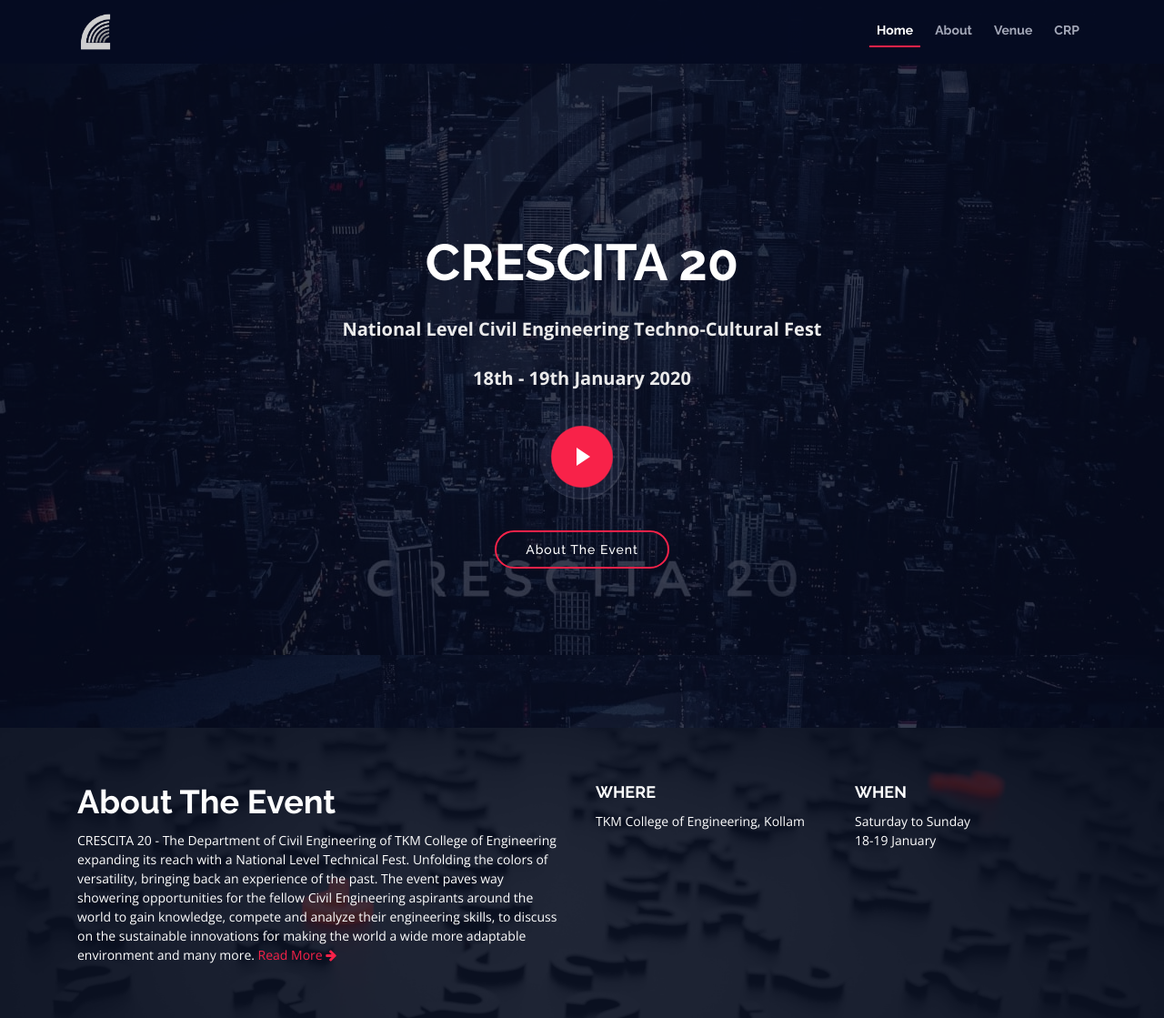
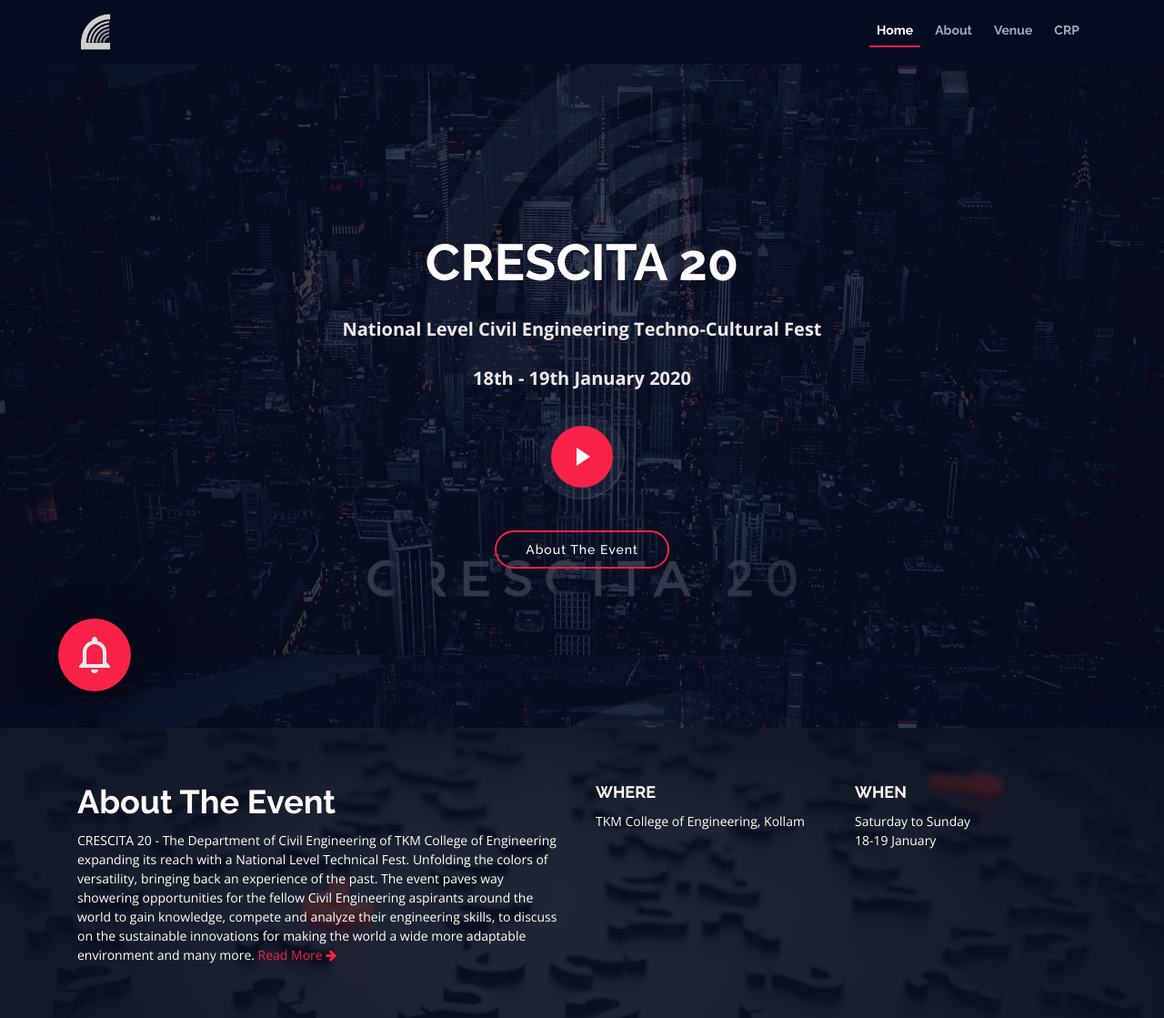
Before and after one commit to nalimhahs/crescita, a Django app: page / in a window 1280 px wide. Shown: the top 1119 px of the page at 91% size. Run offline with Django 3.2, Linux system fonts and the light colour scheme; data that the repository does not hold is empty; parts of the project's set-up code (start-up, migrations or seed data) failed here and were passed over; some libraries are stand-ins or nearby versions.

Commit message:
Finished notification system

```diff
--- a/events/admin.py
+++ b/events/admin.py
@@ -1,10 +1,13 @@
 from django.contrib import admin
-from .models import Event, Catagory, Organizer
+
+from .models import Event, Catagory, Organizer, Update
+
 
 # Register your models here.
 
 class EventAdmin(admin.ModelAdmin):
     prepopulated_fields = {'event_slug': ('name',)}
+
 
 class CatagoryAdmin(admin.ModelAdmin):
     prepopulated_fields = {'slug': ('name',)}
@@ -12,3 +15,4 @@ class CatagoryAdmin(admin.ModelAdmin):
 admin.site.register(Event, EventAdmin)
 admin.site.register(Catagory, CatagoryAdmin)
 admin.site.register(Organizer)
+admin.site.register(Update)
--- /dev/null
+++ b/static/css/fab.css
@@ -0,0 +1,26 @@
+.fab {
+    position: fixed;
+    bottom: 5vh;
+    left: 5vw;
+    width: 10vh;
+    height: 10vh;
+    border-radius: 100%;
+    z-index: 999;
+    display: flex;
+    justify-content: center;
+    align-items: center;
+    background: #f82249;
+    box-shadow: 4px 10px 44px 0px rgba(0, 0, 0, 0.5);
+    cursor: pointer;
+}
+
+.fab:hover {
+    transform: scale(1.1);
+    transition: 0.1s ease-in;
+}
+
+
+.logo {
+    height: 5vh;
+    width: 5vh;
+}
--- a/templates/base.html
+++ b/templates/base.html
@@ -38,16 +38,17 @@
       href="{% static 'lib/font-awesome/css/font-awesome.min.css' %}"
       rel="stylesheet"
     />
-    <link href="{% static 'lib/animate/animate.min.css' %}" rel="stylesheet" />
-    <link href="{% static 'lib/venobox/venobox.css' %}" rel="stylesheet" />
+      <link href="{% static 'lib/animate/animate.min.css' %}" rel="stylesheet"/>
+      <link href="{% static 'lib/venobox/venobox.css' %}" rel="stylesheet"/>
       <link
               href="{% static 'lib/owlcarousel/assets/owl.carousel.min.css' %}"
               rel="stylesheet"
       />
 
       <!-- Main Stylesheet File -->
-    <link href="{% static 'css/style.css' %}" rel="stylesheet" />
-    <link href="{% static 'css/custom.css' %}" rel="stylesheet" />
+      <link href="{% static 'css/style.css' %}" rel="stylesheet"/>
+      <link href="{% static 'css/custom.css' %}" rel="stylesheet"/>
+      <link href="{% static 'css/fab.css' %}" rel="stylesheet"/>
 
   </head>
 
--- a/templates/index.html
+++ b/templates/index.html
@@ -1,16 +1,20 @@
 {% extends 'base.html' %}
 {% block content %}
-{% load static %}
+    {% load static %}
+
+    <a href="/updates" class="fab" title="Updates">
+        <img class="logo" src="{% static 'img/bell.svg' %}">
+    </a>
     <!--==========================
     Intro Section
   ============================-->
     <div class="loader-wrapper">
-      <img src="{% static 'img/anim.gif' %}" alt="" style="height: 18vh; width: 15vh;">
+        <img src="{% static 'img/anim.gif' %}" alt="" style="height: 18vh; width: 15vh;">
     </div>
     <section id="intro" style="background: url({% static 'img/intro-bg2.jpg' %}) top center;">
-      <div class="intro-container wow fadeIn">
-        <h1 class="mb-4 pb-0">CRESCITA 20</h1>
-        <p class="mb-4 pb-0">
+        <div class="intro-container wow fadeIn">
+            <h1 class="mb-4 pb-0">CRESCITA 20</h1>
+            <p class="mb-4 pb-0">
           National Level Civil Engineering Techno-Cultural Fest
         </p>
         <p class="mb-4 pb-0">18th - 19th January 2020</p>
```
Also changed, not shown: events/migrations/0006_update.py (added), static/img/bell.svg (added). Lines whose indentation alone changed are shown as unchanged.
